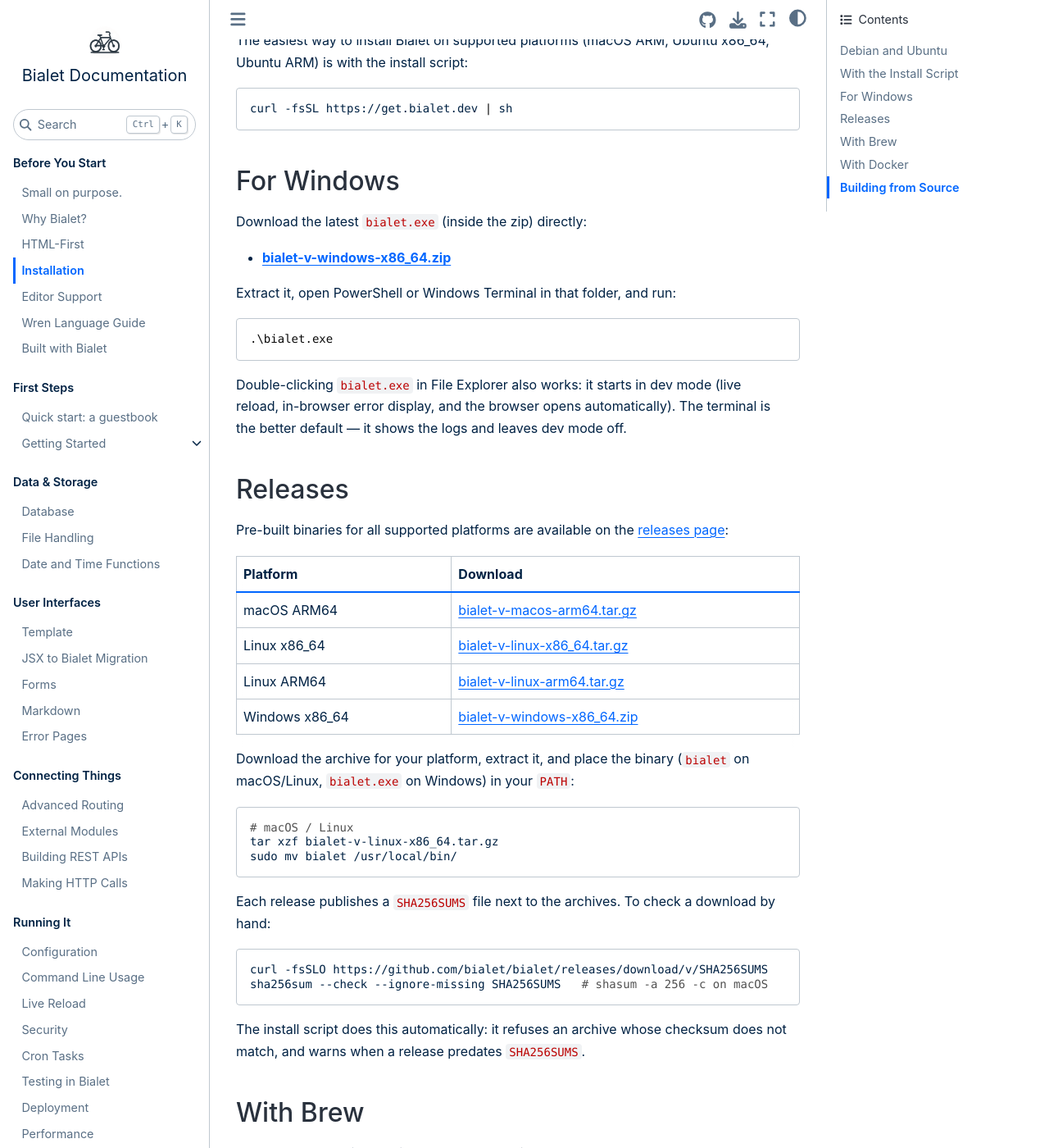
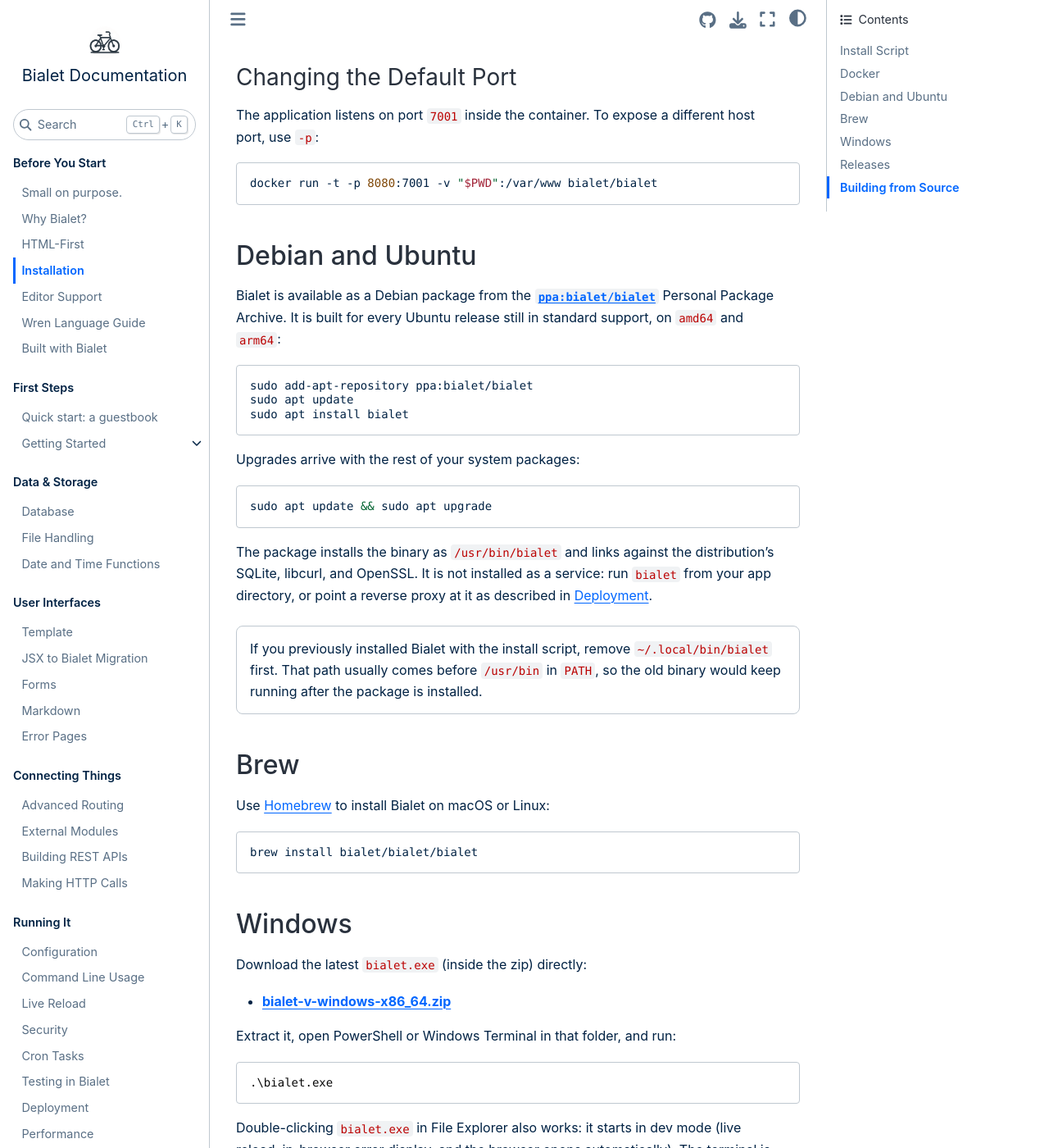
Before and after one commit to bialet/bialet, a Sphinx documentation site: the page built from docs/installation.md, in a window 1280 px wide and 1400 px high, scrolled down 844 px. Shown: the whole window at 82% size. Built offline with Sphinx 7.4.7 and the Sphinx Book theme 1.1.4, drawn with Linux system fonts in a browser that asks for light colours; the version number could not be read and is left out; some of the changed text lies outside the part shown.

Commit message:
docs: clean texts

````diff
--- a/docs/conf.py
+++ b/docs/conf.py
@@ -12,8 +12,8 @@
 # https://www.sphinx-doc.org/en/master/usage/configuration.html#project-information
 
 project = 'Bialet'
-copyright = '2026, Rodrigo Arce'
-author = 'Rodrigo Arce'
+copyright = '2026, Rodrigo "Albo" Arce'
+author = 'Rodrigo "Albo" Arce'
 
 
 def _get_bialet_version():
@@ -59,8 +59,6 @@
 }
 
 _release_stamp = f'v{_bialet_version}'
-if _release_date:
-    _release_stamp += f' &middot; {_release_date}'
 
 _substitutions = {
     'bialet_version': _bialet_version,
--- a/docs/installation.md
+++ b/docs/installation.md
@@ -3,35 +3,7 @@
 For how to run and configure the `bialet` binary, see
 [Command Line Usage](usage.md).
 
-## Debian and Ubuntu
-
-Bialet is available as a Debian package from the
-[`ppa:bialet/bialet`](https://launchpad.net/~bialet/+archive/ubuntu/bialet)
-Personal Package Archive. It is built for every Ubuntu release still in
-standard support, on `amd64` and `arm64`:
-
-```bash
-sudo add-apt-repository ppa:bialet/bialet
-sudo apt update
-sudo apt install bialet
-```
-
-Upgrades arrive with the rest of your system packages:
-
-```bash
-sudo apt update && sudo apt upgrade
-```
-
-The package installs the binary as `/usr/bin/bialet` and links against the
-distribution's SQLite, libcurl, and OpenSSL. It is not installed as a service:
-run `bialet` from your app directory, or point a reverse proxy at it as
-described in [Deployment](deployment.md).
-
-> If you previously installed Bialet with the install script, remove
-> `~/.local/bin/bialet` first. That path usually comes before `/usr/bin` in
-> `PATH`, so the old binary would keep running after the package is installed.
-
-## With the Install Script
+## Install Script
 
 The easiest way to install Bialet on supported platforms (macOS ARM, Ubuntu
 x86_64, Ubuntu ARM) is with the install script:
@@ -40,66 +12,10 @@
 curl -fsSL https://get.bialet.dev | sh
 ```
 
-## For Windows
+## Docker
 
-Download the latest `bialet.exe` (inside the zip) directly:
-
-- **[bialet-{{release_tag}}-windows-x86_64.zip]({{release_windows_url}})**
-
-Extract it, open PowerShell or Windows Terminal in that folder, and run:
-
-```powershell
-.\bialet.exe
-```
-
-Double-clicking `bialet.exe` in File Explorer also works: it starts in dev mode
-(live reload, in-browser error display, and the browser opens automatically).
-The terminal is the better default — it shows the logs and leaves dev mode off.
-
-## Releases
-
-Pre-built binaries for all supported platforms are available on the [releases
-page](https://github.com/bialet/bialet/releases):
-
-| Platform        | Download                                                                       |
-| --------------- | ------------------------------------------------------------------------------ |
-| macOS ARM64     | [bialet-{{release_tag}}-macos-arm64.tar.gz]({{release_macos_arm64_url}})       |
-| Linux x86\_64   | [bialet-{{release_tag}}-linux-x86_64.tar.gz]({{release_linux_x64_url}})        |
-| Linux ARM64     | [bialet-{{release_tag}}-linux-arm64.tar.gz]({{release_linux_arm64_url}})       |
-| Windows x86\_64 | [bialet-{{release_tag}}-windows-x86_64.zip]({{release_windows_url}})           |
-
-Download the archive for your platform, extract it, and place the binary
-(`bialet` on macOS/Linux, `bialet.exe` on Windows) in your `PATH`:
-
-```bash
-# macOS / Linux
-tar xzf bialet-{{release_tag}}-linux-x86_64.tar.gz
-sudo mv bialet /usr/local/bin/
-```
-
-Each release publishes a `SHA256SUMS` file next to the archives. To check a
-download by hand:
-
-```bash
-curl -fsSLO https://github.com/bialet/bialet/releases/download/{{release_tag}}/SHA256SUMS
-sha256sum --check --ignore-missing SHA256SUMS   # shasum -a 256 -c on macOS
-```
-
-The install script does this automatically: it refuses an archive whose
-checksum does not match, and warns when a release predates `SHA256SUMS`.
-
-## With Brew
-
-Use [Homebrew](https://brew.sh/) to install Bialet on macOS or Linux:
-
-```bash
-brew install bialet/bialet/bialet
-```
-
-## With Docker
-
-Run the published [`bialet/bialet`](https://hub.docker.com/r/bialet/bialet) image
-directly with [Docker](https://docs.docker.com/):
+Run the published [`bialet/bialet`](https://hub.docker.com/r/bialet/bialet)
+image directly with [Docker](https://docs.docker.com/):
 
 ```bash
 docker run -t -p 7001:7001 -v "$PWD":/var/www bialet/bialet
@@ -127,6 +43,90 @@
 docker run -t -p 8080:7001 -v "$PWD":/var/www bialet/bialet
 ```
 
+## Debian and Ubuntu
+
+Bialet is available as a Debian package from the
+[`ppa:bialet/bialet`](https://launchpad.net/~bialet/+archive/ubuntu/bialet)
+Personal Package Archive. It is built for every Ubuntu release still in standard
+support, on `amd64` and `arm64`:
+
+```bash
+sudo add-apt-repository ppa:bialet/bialet
+sudo apt update
+sudo apt install bialet
+```
+
+Upgrades arrive with the rest of your system packages:
+
+```bash
+sudo apt update && sudo apt upgrade
+```
+
+The package installs the binary as `/usr/bin/bialet` and links against the
+distribution's SQLite, libcurl, and OpenSSL. It is not installed as a service:
+run `bialet` from your app directory, or point a reverse proxy at it as
+described in [Deployment](deployment.md).
+
+> If you previously installed Bialet with the install script, remove
+> `~/.local/bin/bialet` first. That path usually comes before `/usr/bin` in
+> `PATH`, so the old binary would keep running after the package is installed.
+
+## Brew
+
+Use [Homebrew](https://brew.sh/) to install Bialet on macOS or Linux:
+
+```bash
+brew install bialet/bialet/bialet
+```
+
+## Windows
+
+Download the latest `bialet.exe` (inside the zip) directly:
+
+- **[bialet-{{release_tag}}-windows-x86_64.zip]({{release_windows_url}})**
+
+Extract it, open PowerShell or Windows Terminal in that folder, and run:
+
+```powershell
+.\bialet.exe
+```
+
+Double-clicking `bialet.exe` in File Explorer also works: it starts in dev mode
+(live reload, in-browser error display, and the browser opens automatically).
+The terminal is the better default — it shows the logs and leaves dev mode off.
+
+## Releases
+
+Pre-built binaries for all supported platforms are available on the
+[releases page](https://github.com/bialet/bialet/releases):
+
+| Platform       | Download                                                                 |
+| -------------- | ------------------------------------------------------------------------ |
+| macOS ARM64    | [bialet-{{release_tag}}-macos-arm64.tar.gz]({{release_macos_arm64_url}}) |
+| Linux x86_64   | [bialet-{{release_tag}}-linux-x86_64.tar.gz]({{release_linux_x64_url}})  |
+| Linux ARM64    | [bialet-{{release_tag}}-linux-arm64.tar.gz]({{release_linux_arm64_url}}) |
+| Windows x86_64 | [bialet-{{release_tag}}-windows-x86_64.zip]({{release_windows_url}})     |
+
+Download the archive for your platform, extract it, and place the binary
+(`bialet` on macOS/Linux, `bialet.exe` on Windows) in your `PATH`:
+
+```bash
+# macOS / Linux
+tar xzf bialet-{{release_tag}}-linux-x86_64.tar.gz
+sudo mv bialet /usr/local/bin/
+```
+
+Each release publishes a `SHA256SUMS` file next to the archives. To check a
+download by hand:
+
+```bash
+curl -fsSLO https://github.com/bialet/bialet/releases/download/{{release_tag}}/SHA256SUMS
+sha256sum --check --ignore-missing SHA256SUMS   # shasum -a 256 -c on macOS
+```
+
+The install script does this automatically: it refuses an archive whose checksum
+does not match, and warns when a release predates `SHA256SUMS`.
+
 ## Building from Source
 
 ```bash
@@ -136,7 +136,7 @@
 make install
 ```
 
-For per-OS dependencies, cross-compiling (including Windows), the full list
-of `make` targets, and the development workflow, see
-[CONTRIBUTING.md](https://github.com/bialet/bialet/blob/main/CONTRIBUTING.md)
-on GitHub.
+For per-OS dependencies, cross-compiling (including Windows), the full list of
+`make` targets, and the development workflow, see
+[CONTRIBUTING.md](https://github.com/bialet/bialet/blob/main/CONTRIBUTING.md) on
+GitHub.
````
Also changed, not shown: docs/index.rst (+7 -33 lines), docs/showcase.md (+23 -29 lines).
